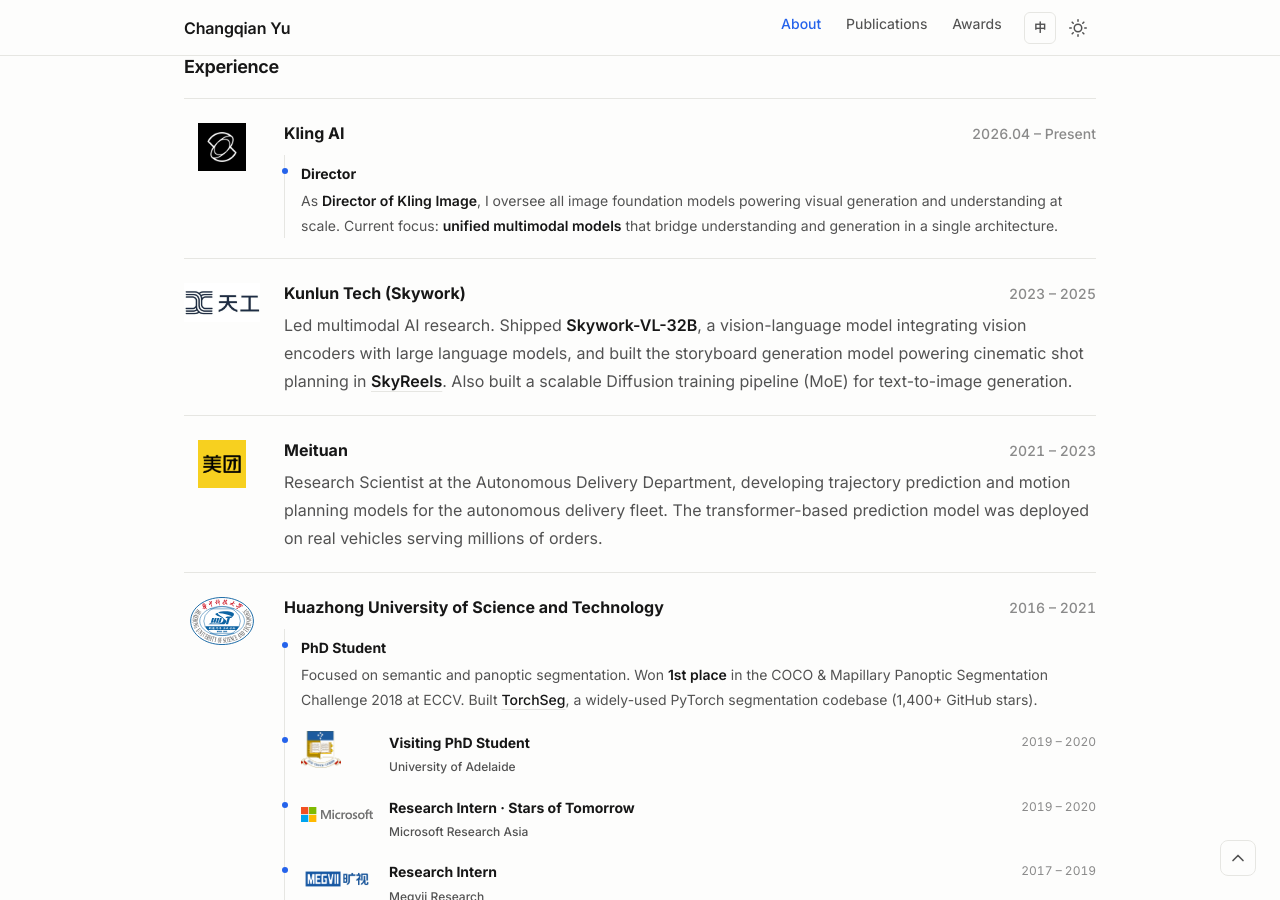
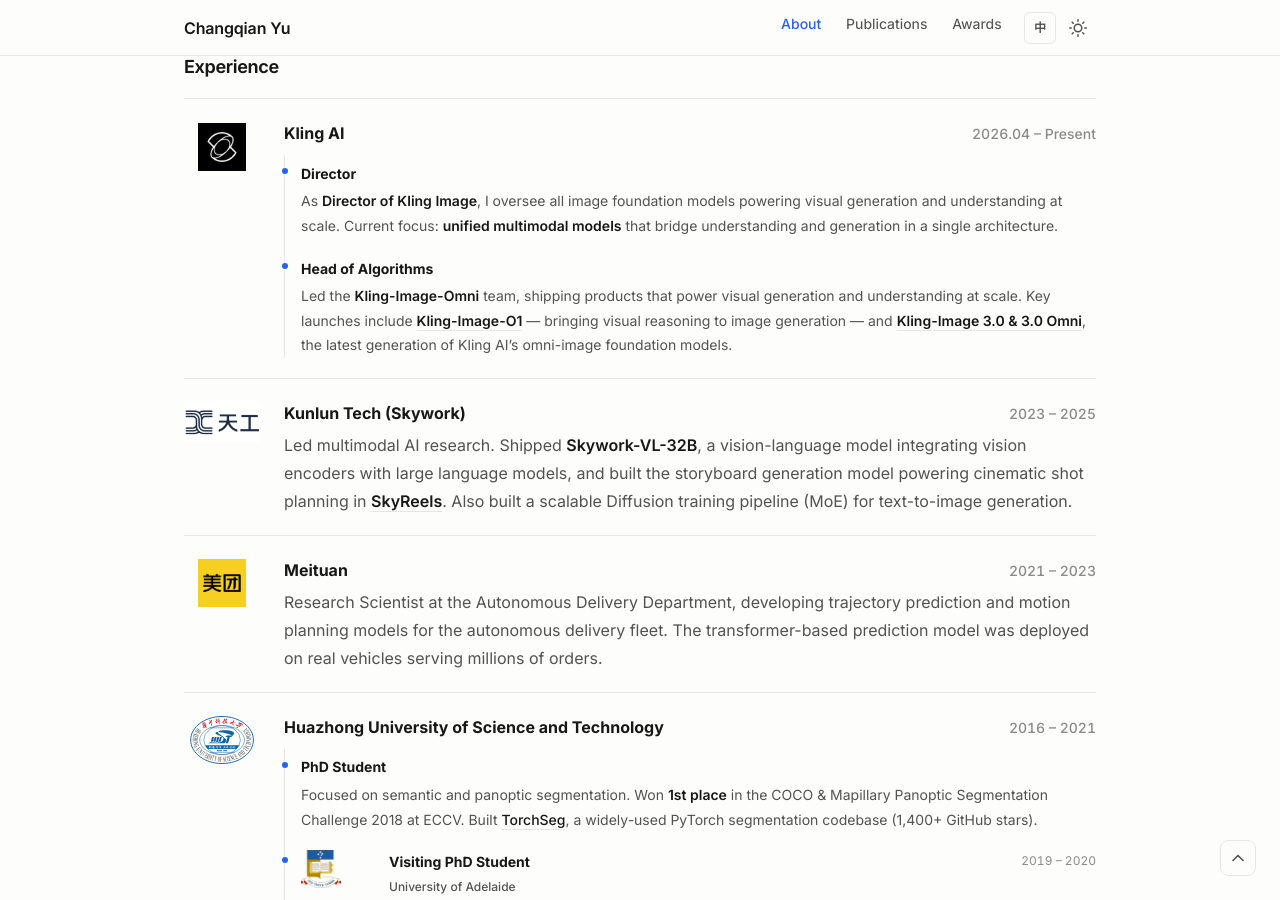
Before and after one commit to yu-changqian/yu-changqian.github.io, a Jekyll site: the page built from index.html, in a window 1280 px wide and 900 px high, scrolled down 1296 px. Built offline with Jekyll 4.4.1, drawn with Linux system fonts in a browser that asks for light colours; the list of posts is cut into pages by our own code.

Commit message:
fix: restore Kling algorithms leadership role
Co-authored-by: Cursor <cursoragent@cursor.com>

```diff
--- a/_data/about.yml
+++ b/_data/about.yml
@@ -37,6 +37,13 @@ timeline:
         period: "2026.04 – Present"
         en: "As **Director of Kling Image**, I oversee all image foundation models powering visual generation and understanding at scale. Current focus: **unified multimodal models** that bridge understanding and generation in a single architecture."
         zh: "作为 **图像模型中心负责人**，统筹可灵AI全部图像基础模型的研发与落地。当前重点方向：**理解生成一体化**——在统一架构中实现多模态理解与生成。"
+
+      - title:
+          en: "Head of Algorithms"
+          zh: "技术主管"
+        period: "2026.04 – Present"
+        en: "Led the **Kling-Image-Omni** team, shipping products that power visual generation and understanding at scale. Key launches include [**Kling-Image-O1**](https://app.klingai.com/cn/release-notes/exv6o36sxa?type=dialog) — bringing visual reasoning to image generation — and [**Kling-Image 3.0 & 3.0 Omni**](https://app.klingai.com/cn/release-notes/rz3idhopum?type=dialog), the latest generation of Kling AI's omni-image foundation models."
+        zh: "带领 **Kling-Image-Omni** 团队，构建大规模视觉生成与理解产品。核心交付包括 [**Kling-Image-O1**](https://app.klingai.com/cn/release-notes/exv6o36sxa?type=dialog)——将视觉推理引入图像生成，以及 [**Kling-Image 3.0 & 3.0 Omni**](https://app.klingai.com/cn/release-notes/rz3idhopum?type=dialog)，可灵AI最新一代图像基础模型。"
 
   - company:
       en: "Kunlun Tech (Skywork)"
```
